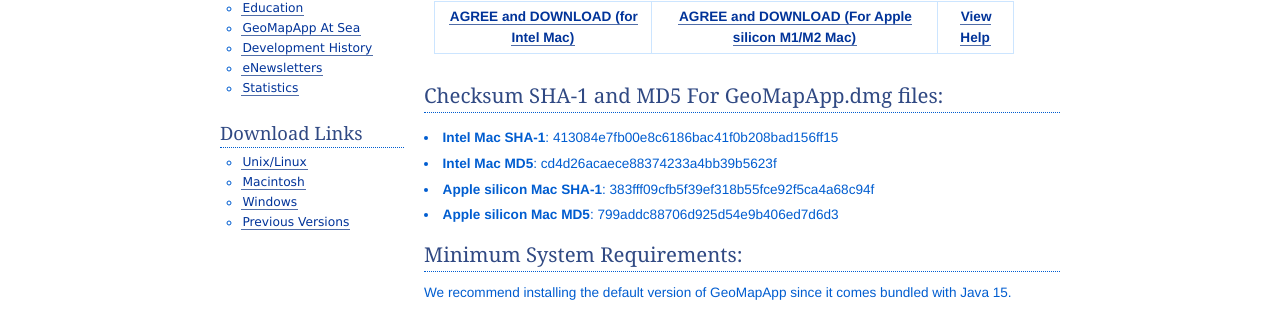
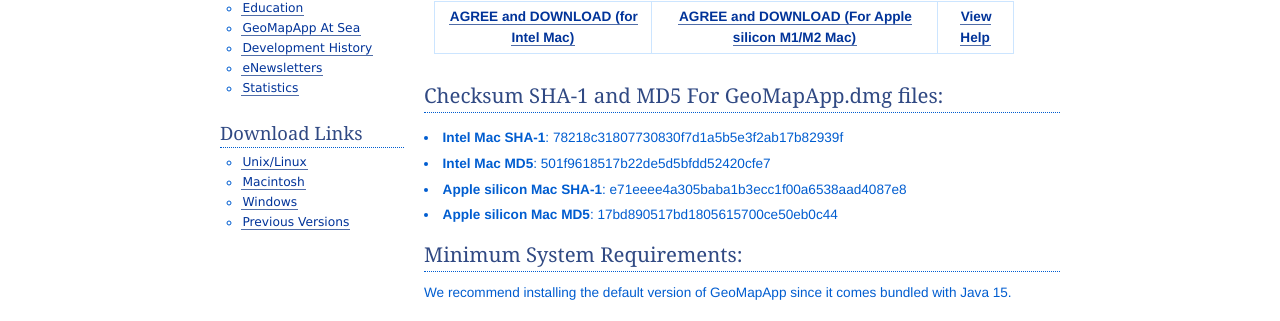
Before and after one commit to mgds/www.geomapapp.org, a Jekyll site: the page built from MacInstall.html, in a window 1280 px wide. Shown: the part 468-789 px from the top of the page. Built offline with Jekyll 4.4.1, drawn with Linux system fonts in a browser that asks for light colours.

Commit message:
Updated checksums

```diff
--- a/MSInstall.html
+++ b/MSInstall.html
@@ -25,8 +25,8 @@
 
 <h3>Checksum SHA-1 and MD5 For GeoMapApp.exe:</h3>
 	<p>
-		<li><b>SHA-1</b>: 5fdf11d1002ef5a07b11380621315e9e52f09b8a</li>
-		<li><b>MD5</b>: e657e8f97777320230e90e4c6e5c7af9</li>
+		<li><b>SHA-1</b>: 6f40aca7e0af89fc2e8e63c16b86f00b4a3d11cd</li>
+		<li><b>MD5</b>: e2a7ec01db626024a09dbb5db738b459</li>
 	</p>
 
 <h4></h4>
--- a/MacInstall.html
+++ b/MacInstall.html
@@ -33,10 +33,10 @@
 
 <h3>Checksum SHA-1 and MD5 For GeoMapApp.dmg files:</h3>
 <p>
-		<li><b>Intel Mac SHA-1</b>: 413084e7fb00e8c6186bac41f0b208bad156ff15</li>
-		<li><b>Intel Mac MD5</b>: cd4d26acaece88374233a4bb39b5623f</li>
-		<li><b>Apple silicon Mac SHA-1</b>: 383fff09cfb5f39ef318b55fce92f5ca4a68c94f</li>
-		<li><b>Apple silicon Mac MD5</b>: 799addc88706d925d54e9b406ed7d6d3</li>
+		<li><b>Intel Mac SHA-1</b>: 78218c31807730830f7d1a5b5e3f2ab17b82939f</li>
+		<li><b>Intel Mac MD5</b>: 501f9618517b22de5d5bfdd52420cfe7</li>
+		<li><b>Apple silicon Mac SHA-1</b>: e71eeee4a305baba1b3ecc1f00a6538aad4087e8</li>
+		<li><b>Apple silicon Mac MD5</b>: 17bd890517bd1805615700ce50eb0c44</li>
 </p>
 
 <h4></h4>
--- a/UnixInstall.html
+++ b/UnixInstall.html
@@ -25,8 +25,8 @@
 
 <h3>Checksum SHA-1 and MD5 For GeoMapApp.jar:</h3>
 	<p>
-		<li><b>SHA-1</b>: 285b2832a33a3cb414511f8597fbaf4bce593218</li>
-		<li><b>MD5</b>: 093af0288b55695217b1a14e56109fc8</li>
+		<li><b>SHA-1</b>: e89a824a6d3f6ae07f48d94d74f60a4701ec68ec</li>
+		<li><b>MD5</b>: 77a93802fa7d284c0abf97b66f16cc81</li>
 	</p>
 
 
```
